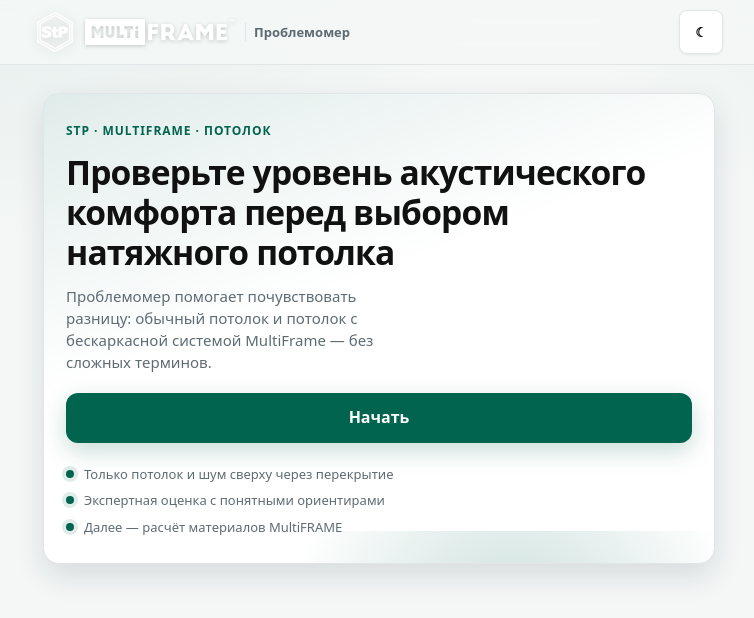
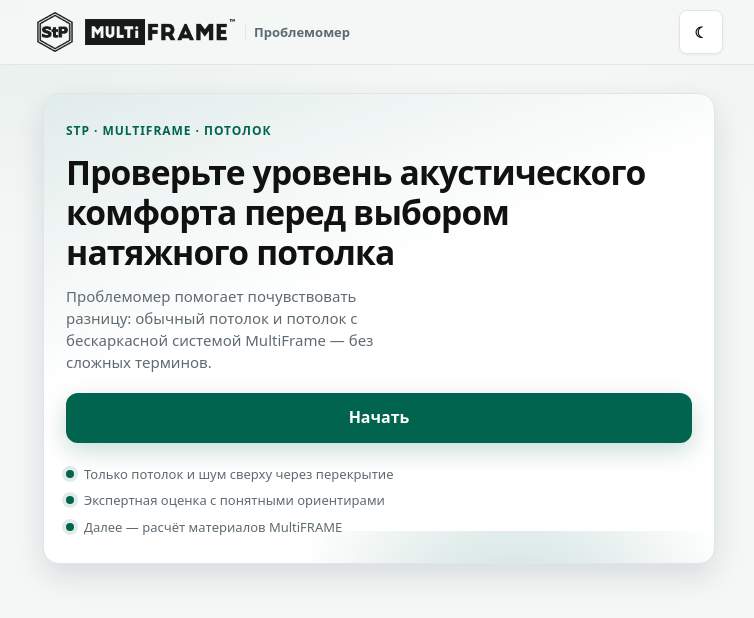
Before and after one commit to Paulos99/multiframe-problemomer, a React (Vite) app: page / in a window 1280 px wide. Shown: the top 618 px of the page, without its empty margins (261-1015 px from the left). Built offline with nearby package versions, Linux system fonts and the light colour scheme.

Commit message:
fix: darken white logos on light header for readable contrast.
StP/MultiFRAME assets are near-white PNGs; brightness(0) on light theme
and native white + shadow on dark. Drop unused themeMark / badge-A styles.

Co-authored-by: Paulos99 <Paulos99@users.noreply.github.com>

```diff
--- a/src/app-shell/Header.module.css
+++ b/src/app-shell/Header.module.css
@@ -26,12 +26,14 @@
   min-width: 0;
 }
 
+/* Logos are near-white PNGs — darken on light header, keep bright on dark. */
 .stp {
   width: 40px;
   height: 40px;
   object-fit: contain;
   flex: 0 0 auto;
-  filter: drop-shadow(0 2px 6px rgba(0, 0, 0, 0.12));
+  filter: brightness(0) saturate(100%);
+  opacity: 0.88;
 }
 
 .mf {
@@ -39,7 +41,18 @@
   width: auto;
   max-width: 150px;
   object-fit: contain;
-  filter: contrast(1.18) saturate(1.12) drop-shadow(0 1px 2px rgba(0, 0, 0, 0.2));
+  filter: brightness(0) saturate(100%);
+  opacity: 0.9;
+}
+
+.dark .stp {
+  filter: drop-shadow(0 2px 6px rgba(0, 0, 0, 0.35));
+  opacity: 1;
+}
+
+.dark .mf {
+  filter: drop-shadow(0 1px 2px rgba(0, 0, 0, 0.4));
+  opacity: 1;
 }
 
 .product {
@@ -65,24 +78,10 @@
 }
 
 .themeIcon {
-  font-size: 13px;
+  font-size: 15px;
+  line-height: 1;
   font-weight: 800;
   color: var(--text-primary);
-}
-
-.themeMark {
-  position: absolute;
-  right: 6px;
-  bottom: 6px;
-  width: 8px;
-  height: 8px;
-  border-radius: 50%;
-  background: #f5c542;
-  box-shadow: 0 0 0 2px var(--bg-card);
-}
-
-.themeMark.on {
-  background: #7ec8ff;
 }
 
 @media (max-width: 420px) {
@@ -90,8 +89,6 @@
     display: none;
   }
   .mf {
-  filter: contrast(1.15) saturate(1.1) drop-shadow(0 1px 2px rgba(0, 0, 0, 0.18));
-
     max-width: 120px;
   }
 }
--- a/src/app-shell/Header.tsx
+++ b/src/app-shell/Header.tsx
@@ -11,7 +11,7 @@ export function Header() {
   }, [dark]);
 
   return (
-    <header className={styles.header}>
+    <header className={`${styles.header} ${dark ? styles.dark : ''}`}>
       <div className={styles.inner}>
         <div className={styles.brand}>
           <img
```
